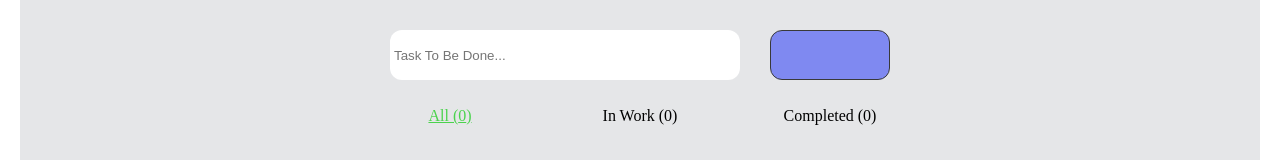
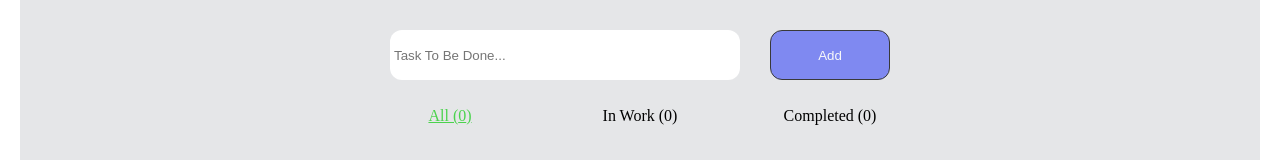
Before and after one commit to uchgrers/CRM-System, a React (Vite) app: page / in a window 1280 px wide. Shown: the top 160 px of the page. Built offline with nearby package versions, Linux system fonts and the light colour scheme; no server answers.

Commit message:
ошибки netlify

```diff
--- a/src/components/AddTodoForm/AddTodoForm.tsx
+++ b/src/components/AddTodoForm/AddTodoForm.tsx
@@ -39,9 +39,10 @@ const AddTodoForm: React.FC<AddTodoFormProps> = (props) => {
                    onChange={handleInputChange}
             />
             <Button type="submit"
-                    content={'Add'}
                     color={'button-primary'}
-            ></Button>
+            >
+                Add
+            </Button>
         </form>
     );
 };
```
